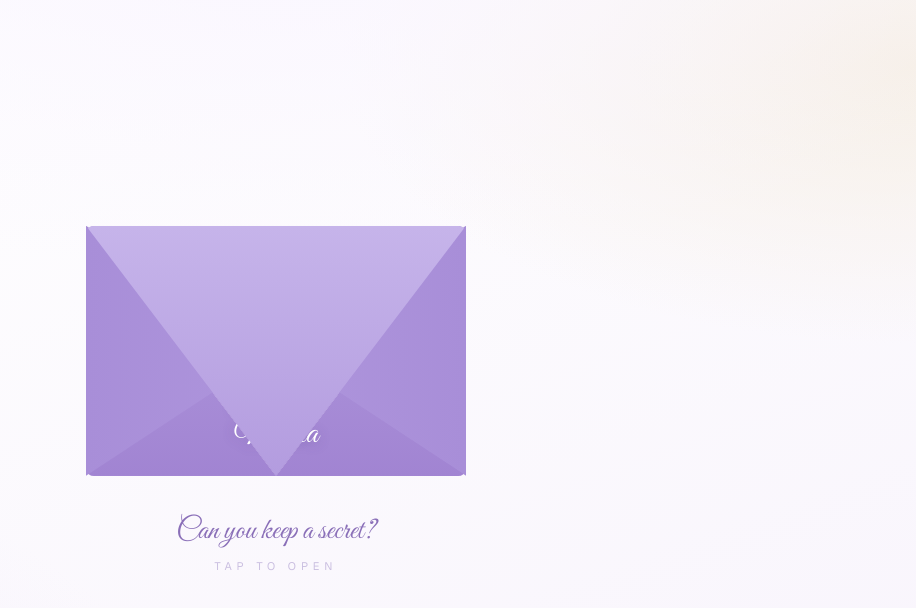
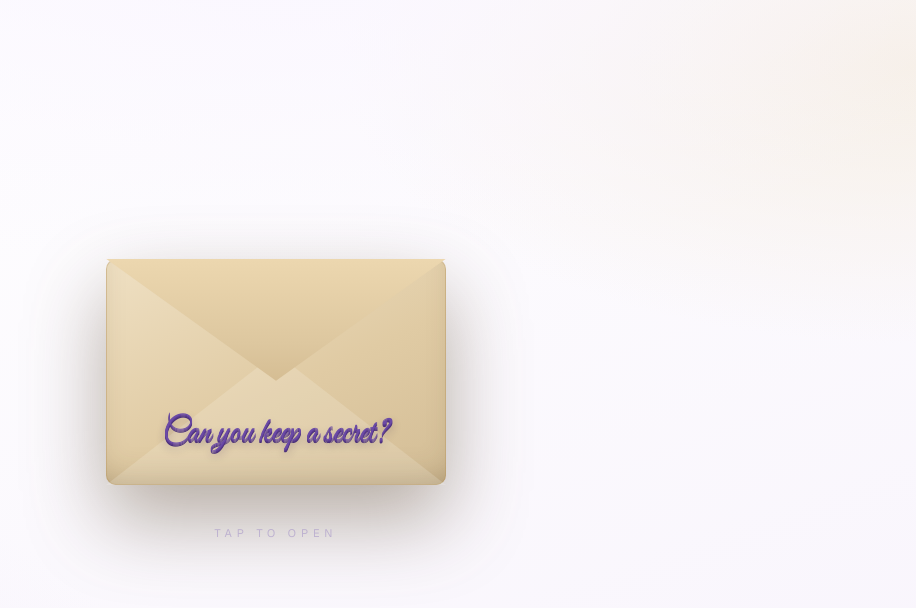
Before and after one commit to michelhabchyy/Georgio-Maria, a Next.js app: page / in a window 1280 px wide. Shown: the top 608 px of the page, without its empty margins (364-1280 px from the left). Built offline with nearby package versions, Linux system fonts and the light colour scheme.

Commit message:
Add ring graphic, luxury gradient UI, and Google Maps link

```diff
--- a/src/app/globals.css
+++ b/src/app/globals.css
@@ -68,166 +68,76 @@ body {
   transform-style: preserve-3d;
 }
 
-/*
-  A real envelope built from four flaps that tile the rectangle exactly —
-  top, bottom, left, right — all meeting at the centre. Because they cover the
-  whole area with no gaps, the letter simply sits BEHIND them and slides up out
-  of the top, just like the real thing.
-*/
-
-/* Envelope back wall (the surface the letter rests against) */
-.env-back {
+/* A simple envelope with "Can you keep a secret?" embossed on the front. */
+.envelope {
+  position: relative;
+  width: 340px;
+  height: 226px;
+  max-width: 86vw;
+  filter: drop-shadow(0 34px 40px rgba(74, 54, 26, 0.4));
+}
+.env-body {
   position: absolute;
   inset: 0;
-  border-radius: 8px;
-  background: linear-gradient(160deg, #b7a0e2 0%, #a184d2 100%);
+  border-radius: 10px;
+  background: linear-gradient(155deg, #efe0c3 0%, #e0cba4 55%, #d3bd96 100%);
+  box-shadow: inset 0 0 0 1px rgba(184, 151, 95, 0.45),
+    inset 0 1px 0 rgba(255, 255, 255, 0.45),
+    inset 0 -18px 34px -18px rgba(74, 54, 26, 0.35);
   z-index: 1;
 }
-
-/* The letter, tucked inside; slides straight up on open */
-.pull-card {
+.env-pocket {
   position: absolute;
-  left: 28px;
-  right: 28px;
-  top: 18px;
-  height: 202px;
-  border-radius: 6px;
-  background: linear-gradient(160deg, #ffffff 0%, #f6f1fb 100%);
-  box-shadow: 0 2px 8px rgba(96, 72, 148, 0.18);
+  left: 0;
+  bottom: 0;
+  width: 0;
+  height: 0;
+  border-left: 170px solid transparent;
+  border-right: 170px solid transparent;
+  border-bottom: 132px solid rgba(255, 252, 244, 0.16);
+  max-width: 86vw;
+  z-index: 2;
+}
+.env-front {
+  position: absolute;
+  left: 0;
+  right: 0;
+  top: 122px;
+  bottom: 0;
   display: flex;
   align-items: center;
   justify-content: center;
-  z-index: 2;
-  transform: translateY(0);
-  transition: transform 1.4s cubic-bezier(0.22, 0.8, 0.24, 1),
-    box-shadow 1.4s ease;
+  padding: 0 16px;
+  z-index: 3;
+  pointer-events: none;
 }
-.env-stage.is-pulled .pull-card {
-  transform: translateY(-206px);
-  box-shadow: 0 40px 60px -24px rgba(96, 72, 148, 0.5);
+.env-title {
+  font-family: var(--font-script), "Segoe Script", cursive;
+  font-size: 34px;
+  line-height: 1.05;
+  max-width: 280px;
+  text-align: center;
+  color: #6b4aa6;
+  /* Extruded 3D lettering: stacked purple layers + a soft cast shadow */
+  text-shadow: 0 1px 0 #5f3f97, 0 2px 0 #543688, 0 3px 0 #492f78,
+    0 5px 9px rgba(46, 28, 74, 0.4);
 }
-
-/* The four flaps. All share this base; each gets its own clip + shade. */
-.flap {
+.env-flap {
   position: absolute;
-  inset: 0;
-}
-.flap-left {
-  clip-path: polygon(0 0, 0 100%, 50% 50%);
-  background: linear-gradient(90deg, #a88ed8, #b49ce0);
-  z-index: 3;
-}
-.flap-right {
-  clip-path: polygon(100% 0, 100% 100%, 50% 50%);
-  background: linear-gradient(270deg, #a88ed8, #b49ce0);
-  z-index: 3;
-}
-.flap-bottom {
-  clip-path: polygon(0 100%, 100% 100%, 50% 50%);
-  background: linear-gradient(0deg, #a184d2, #b39cdf);
-  border-radius: 0 0 8px 8px;
+  top: 0;
+  left: 0;
+  right: 0;
+  height: 122px;
+  background: linear-gradient(to bottom, #ecd7af 0%, #ddc79f 70%, #d5bd93 100%);
+  clip-path: polygon(0 0, 100% 0, 50% 100%);
+  transform-origin: top center;
+  transition: transform 0.7s ease, opacity 0.5s ease 0.3s;
+  filter: drop-shadow(0 8px 6px rgba(74, 54, 26, 0.35));
   z-index: 4;
 }
-/* subtle seam where the flaps fold to the centre */
-.flap-bottom::after {
-  content: "";
-  position: absolute;
-  inset: 0;
-  clip-path: inherit;
-  background: linear-gradient(
-        to top right,
-        transparent calc(50% - 0.5px),
-        rgba(255, 255, 255, 0.22) 50%,
-        transparent calc(50% + 0.5px)
-      )
-      left / 50% 100% no-repeat,
-    linear-gradient(
-        to top left,
-        transparent calc(50% - 0.5px),
-        rgba(255, 255, 255, 0.22) 50%,
-        transparent calc(50% + 0.5px)
-      )
-      right / 50% 100% no-repeat;
-}
-
-/* the couple's names in white script on the front */
-.env-names {
-  position: absolute;
-  left: 0;
-  right: 0;
-  top: 60%;
-  display: flex;
-  flex-direction: column;
-  align-items: center;
-  line-height: 0.86;
-  color: #ffffff;
-  z-index: 5;
-  pointer-events: none;
-  text-shadow: 0 2px 12px rgba(80, 54, 130, 0.35);
-}
-.env-names .n {
-  font-family: var(--font-script), "Segoe Script", cursive;
-  font-size: 34px;
-}
-.env-names .andw {
-  font-family: var(--font-script), "Segoe Script", cursive;
-  font-size: 17px;
-  opacity: 0.92;
-}
-
-/* Top flap — opens up and back on a hinge at the top edge */
-.flap-top {
-  clip-path: polygon(0 0, 100% 0, 50% 100%);
-  background: linear-gradient(180deg, #c6b4ea, #b39cdf);
-  border-radius: 8px 8px 0 0;
-  transform-origin: top center;
-  transition: transform 0.9s cubic-bezier(0.5, 0, 0.2, 1),
-    opacity 0.4s ease 0.6s;
-  filter: drop-shadow(0 6px 6px rgba(96, 72, 148, 0.28));
-  backface-visibility: hidden;
-  z-index: 6;
-}
-.env-stage.is-open .flap-top {
+.envelope.is-open .env-flap {
   transform: rotateX(-172deg);
-  z-index: 1;
-}
-.env-stage.is-pulled .flap-top {
-  opacity: 0;
-}
-
-/* ── Video intro overlay ──────────────────────────────────────────────── */
-.intro-overlay {
-  position: fixed;
-  inset: 0;
-  z-index: 60;
-  display: flex;
-  align-items: center;
-  justify-content: center;
-  background: linear-gradient(160deg, #ffffff 0%, #f2ebfb 100%);
-  cursor: pointer;
-  transition: opacity 0.7s ease;
-}
-.intro-overlay.is-fading {
-  opacity: 0;
-  pointer-events: none;
-}
-.intro-video {
-  width: 100%;
-  height: 100%;
-  object-fit: contain;
-}
-.intro-tap {
-  position: absolute;
-  bottom: 11%;
-  left: 0;
-  right: 0;
-  display: flex;
-  flex-direction: column;
-  align-items: center;
-  gap: 8px;
-  text-align: center;
-  pointer-events: none;
-  text-shadow: 0 1px 10px rgba(255, 255, 255, 0.7);
+  z-index: 0;
 }
 
 /* ── Motion helpers ───────────────────────────────────────────────────── */
--- a/src/app/invite.tsx
+++ b/src/app/invite.tsx
@@ -13,46 +13,42 @@ export default function Invite() {
   return <SealedEnvelope onOpen={() => setRevealed(true)} />;
 }
 
-// The sealed envelope. A gentle fade on click, then the invitation appears.
+// The sealed envelope with "Can you keep a secret?" on the front. On click the
+// flap lifts and the invitation is shown.
 function SealedEnvelope({ onOpen }: { onOpen: () => void }) {
-  const [fading, setFading] = useState(false);
+  const [opening, setOpening] = useState(false);
 
   function open() {
-    if (fading) return;
-    setFading(true);
-    setTimeout(onOpen, 450);
+    if (opening) return;
+    setOpening(true);
+    setTimeout(onOpen, 900);
   }
 
   return (
-    <div className={`reveal-scene ${fading ? "is-fading" : ""}`}>
+    <div className="reveal-scene">
       <button
         type="button"
         onClick={open}
         aria-label="Open the invitation"
         className="cursor-pointer border-0 bg-transparent p-0 transition-transform hover:scale-[1.02]"
       >
-        <div className="env-stage">
-          <div className="env-back" />
-          <div className="flap flap-left" />
-          <div className="flap flap-right" />
-          <div className="flap flap-bottom" />
-          <div className="env-names">
-            <span className="n">{party.coupleOne}</span>
-            <span className="andw">and</span>
-            <span className="n">{party.coupleTwo}</span>
-          </div>
-          <div className="flap flap-top" />
+        <div className={`envelope ${opening ? "is-open" : ""}`}>
+          <span className="env-body" />
+          <span className="env-pocket" />
+          <span className="env-front">
+            <span className="env-title">{party.envelopeText}</span>
+          </span>
+          <span className="env-flap" />
         </div>
       </button>
 
-      <div className="flex flex-col items-center gap-3">
-        <p className="font-script text-3xl leading-none text-[#8a6fb8]">
-          {party.envelopeText}
-        </p>
-        <p className="font-sans text-[11px] uppercase tracking-[0.45em] text-[#9a86c4] animate-softpulse">
-          tap to open
-        </p>
-      </div>
+      <p
+        className={`font-sans text-[11px] uppercase tracking-[0.45em] text-[#9a86c4] transition-opacity duration-300 ${
+          opening ? "opacity-0" : "animate-softpulse"
+        }`}
+      >
+        tap to open
+      </p>
     </div>
   );
 }
```
